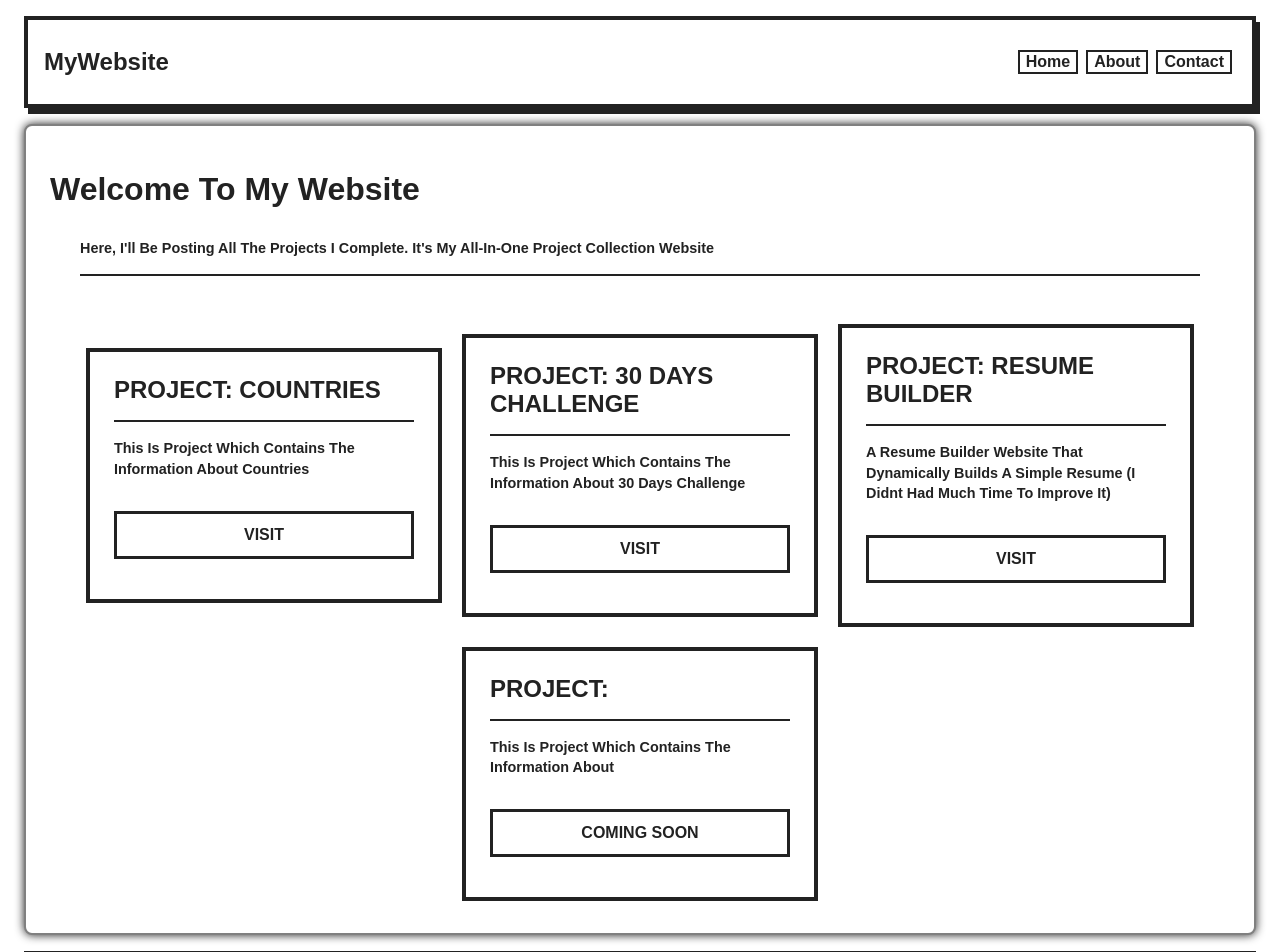
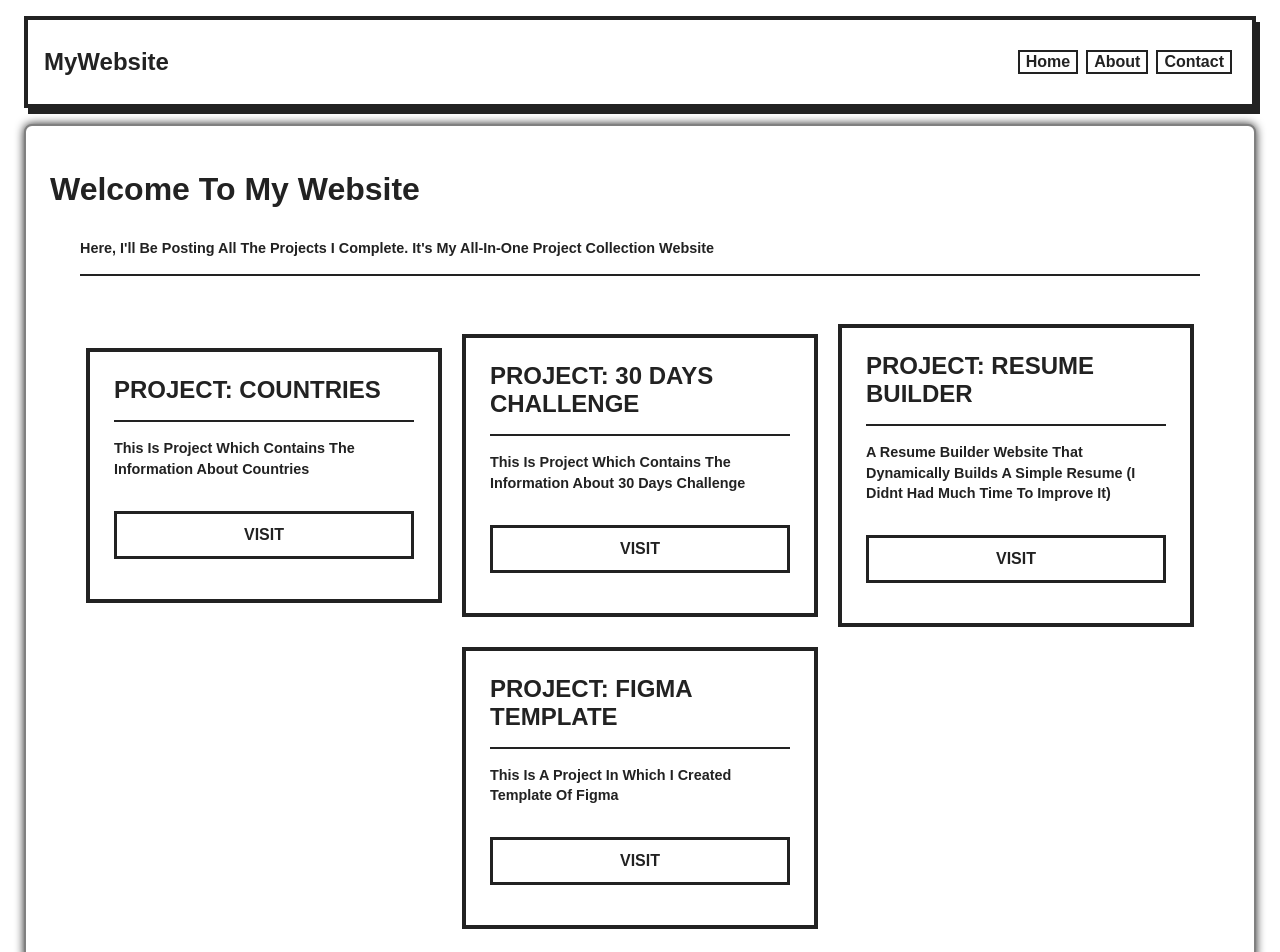
Before and after one commit to cr33p1ngp4ck3t/My-Website, a Next.js app: page / in a window 1280 px wide. Shown: the top 952 px of the page. Built offline with nearby package versions, Linux system fonts and the light colour scheme.

Commit message:
Added Project

```diff
--- a/src/app/page.tsx
+++ b/src/app/page.tsx
@@ -51,13 +51,13 @@ export default function Homepage(){
             <div>
                 <div className="card">
                 <div className="card__header">
-                    <div className="card__alert">Project: </div>
+                    <div className="card__alert">Project: Figma Template</div>
                 </div>
                 <div className="card__message">
-                    This is Project which Contains the Information about
+                    This is a Project in which I created Template of Figma
                 </div>
                 <div className="card__actions">
-                    <Link className="card__button card__button--mark" href="./">Coming Soon</Link>
+                    <Link className="card__button card__button--mark" href="https://cpp-figma-template.vercel.app">Visit</Link>
                 </div>
                 </div>
             </div>
--- a/src/app/styles/style.css
+++ b/src/app/styles/style.css
@@ -252,7 +252,6 @@ h1,h2,h3,h4,h5,h6 {
   align-items: center;
   border: #222222 4px solid;
   box-shadow: 4px 6px #222222;
-  margin-top: auto;
 
   a {
       text-decoration: none;
```
